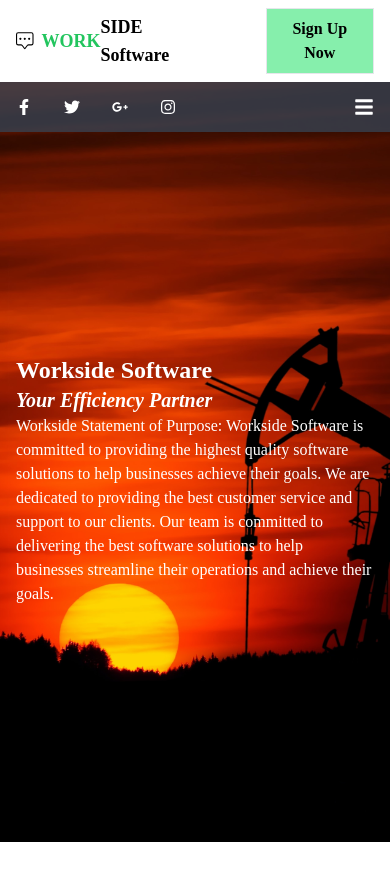
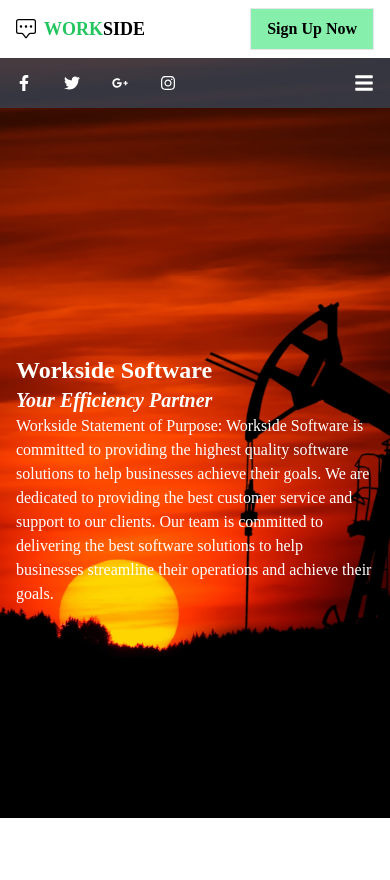
Before and after one commit to suntan-superman/worksidesite, a React (Create React App) app: page / in a window 390 px wide. Shown: the top 880 px of the page. Built offline with nearby package versions, Linux system fonts and the light colour scheme.

Commit message:
Title Adjusted Adjusted

```diff
--- a/src/components/TopBar.jsx
+++ b/src/components/TopBar.jsx
@@ -13,8 +13,14 @@
         <h1 className="text-green-500 text-lg md:text-2xl lg:text-3xl font-bold">
           WORK
         </h1>
+        {/* <h1 className="text-black text-lg md:text-2xl lg:text-3xl font-bold">
+          SIDE Software
+        </h1> */}
         <h1 className="text-black text-lg md:text-2xl lg:text-3xl font-bold">
-          SIDE Software
+          {"SIDE "}
+        </h1>
+        <h1 className="hidden md:flex text-black text-lg md:text-2xl lg:text-3xl font-bold ml-2">
+          {"Software"}
         </h1>
       </div>
       <div className="flex space-x-16">
```
